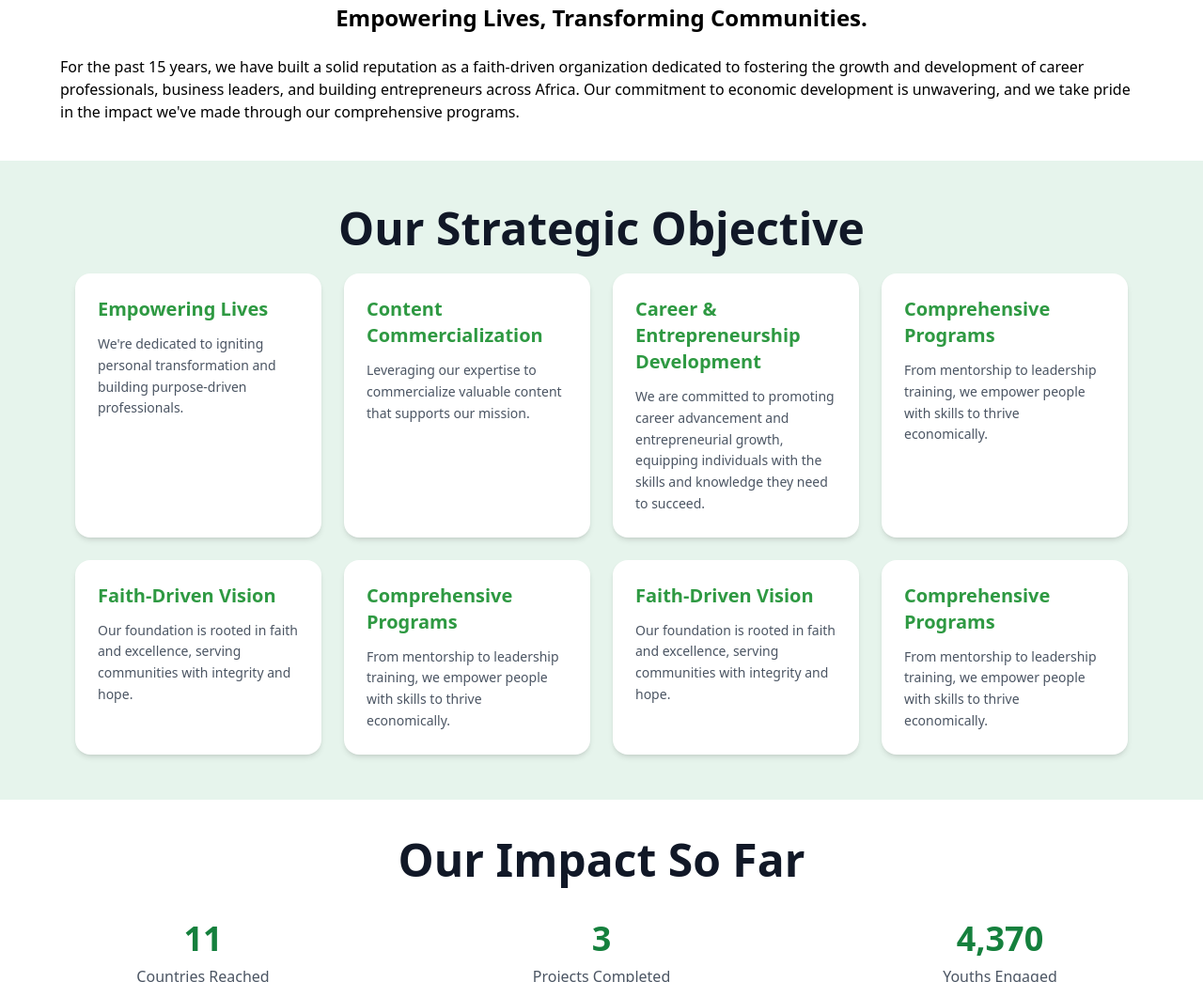
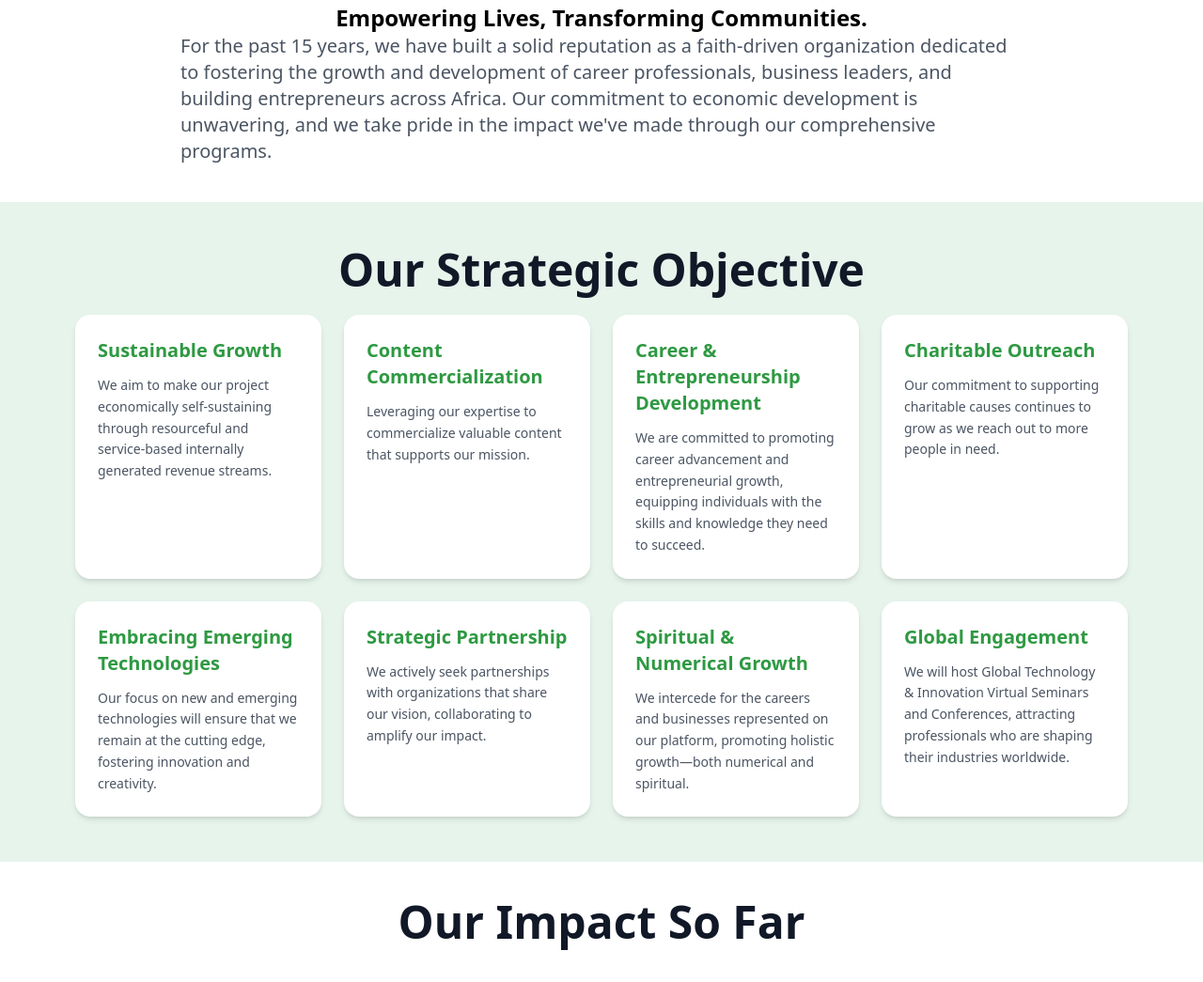
Before and after one commit to Bigtanx/AEMP-WEBSITE, a website: page public/index.html in a window 1280 px wide. Shown: the part 765-1810 px from the top of the page at 94% size. Drawn offline with Linux system fonts and the light colour scheme.

Commit message:
updated the card sectione

```diff
--- a/public/index.html
+++ b/public/index.html
@@ -164,10 +164,12 @@
       >
         Welcome to the AEMP - Ignite Africa
       </h1>
+      <h3 class="font-bold text-center text-2xl">
+        Empowering Lives, Transforming Communities.
+      </h3>
       <p
-        class="text-bold sm:text-base md:text-lg lg:text-xl text-gray-600 text-center leading-relaxed max-w-4xl mx-auto "
+        class="text-bold sm:text-base md:text-lg lg:text-xl text-gray-600 text-left leading-relaxed max-w-4xl mx-auto"
       >
-        <h3 class="font-bold text-center text-2xl ">Empowering Lives, Transforming Communities.</h3> <br />
         For the past 15 years, we have built a solid reputation as a
         faith-driven organization dedicated to fostering the growth and
         development of career professionals, business leaders, and building
@@ -193,11 +195,12 @@
             class="bg-white rounded-2xl shadow-md p-6 hover:shadow-xl transition duration-300 ease-in-out"
           >
             <h2 class="text-xl font-bold text-[#2e9942] mb-3">
-              Empowering Lives
+              Sustainable Growth
             </h2>
             <p class="text-gray-600 text-sm leading-relaxed">
-              We're dedicated to igniting personal transformation and building
-              purpose-driven professionals.
+              We aim to make our project economically self-sustaining through
+              resourceful and service-based internally generated revenue
+              streams.
             </p>
           </div>
 
@@ -233,61 +236,62 @@
             class="bg-white rounded-2xl shadow-md p-6 hover:shadow-xl transition duration-300 ease-in-out"
           >
             <h2 class="text-xl font-bold text-[#2e9942] mb-3">
-              Comprehensive Programs
+              Charitable Outreach
             </h2>
             <p class="text-gray-600 text-sm leading-relaxed">
-              From mentorship to leadership training, we empower people with
-              skills to thrive economically.
+              Our commitment to supporting charitable causes continues to grow
+              as we reach out to more people in need.
             </p>
           </div>
-          <!-- Card 3 -->
+          <!-- Card 5 -->
           <div
             class="bg-white rounded-2xl shadow-md p-6 hover:shadow-xl transition duration-300 ease-in-out"
           >
             <h2 class="text-xl font-bold text-[#2e9942] mb-3">
-              Faith-Driven Vision
+              Embracing Emerging Technologies
             </h2>
             <p class="text-gray-600 text-sm leading-relaxed">
-              Our foundation is rooted in faith and excellence, serving
-              communities with integrity and hope.
+              Our focus on new and emerging technologies will ensure that we
+              remain at the cutting edge, fostering innovation and creativity.
             </p>
           </div>
 
-          <!-- Card 4 -->
+          <!-- Card 6 -->
           <div
             class="bg-white rounded-2xl shadow-md p-6 hover:shadow-xl transition duration-300 ease-in-out"
           >
             <h2 class="text-xl font-bold text-[#2e9942] mb-3">
-              Comprehensive Programs
+              Strategic Partnership
             </h2>
             <p class="text-gray-600 text-sm leading-relaxed">
-              From mentorship to leadership training, we empower people with
-              skills to thrive economically.
+              We actively seek partnerships with organizations that share our
+              vision, collaborating to amplify our impact.
             </p>
           </div>
-          <!-- Card 3 -->
+          <!-- Card 7 -->
           <div
             class="bg-white rounded-2xl shadow-md p-6 hover:shadow-xl transition duration-300 ease-in-out"
           >
             <h2 class="text-xl font-bold text-[#2e9942] mb-3">
-              Faith-Driven Vision
+              Spiritual & Numerical Growth
             </h2>
             <p class="text-gray-600 text-sm leading-relaxed">
-              Our foundation is rooted in faith and excellence, serving
-              communities with integrity and hope.
+              We intercede for the careers and businesses represented on our
+              platform, promoting holistic growth—both numerical and spiritual.
             </p>
           </div>
 
-          <!-- Card 4 -->
+          <!-- Card 8 -->
           <div
             class="bg-white rounded-2xl shadow-md p-6 hover:shadow-xl transition duration-300 ease-in-out"
           >
             <h2 class="text-xl font-bold text-[#2e9942] mb-3">
-              Comprehensive Programs
+              Global Engagement
             </h2>
             <p class="text-gray-600 text-sm leading-relaxed">
-              From mentorship to leadership training, we empower people with
-              skills to thrive economically.
+              We will host Global Technology & Innovation Virtual Seminars and
+              Conferences, attracting professionals who are shaping their
+              industries worldwide.
             </p>
           </div>
         </div>
```
Also changed, not shown: public/styles/style.css.
